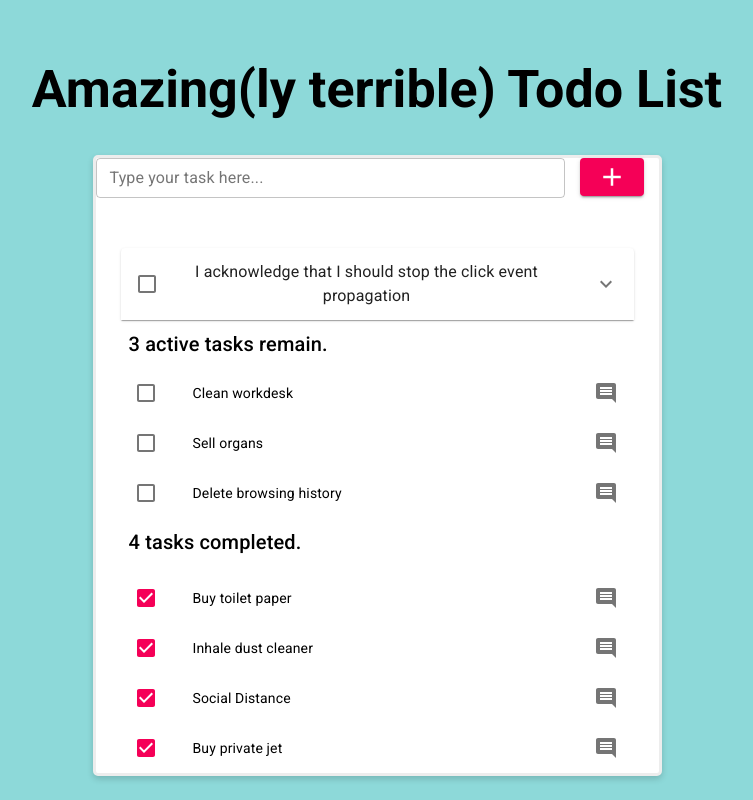
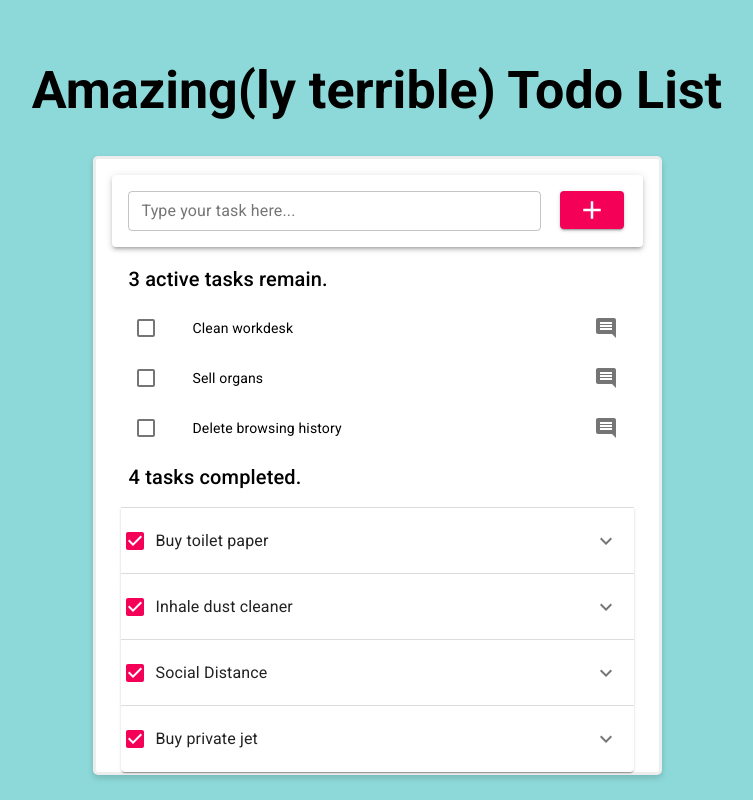
Before and after one commit to Aleksasgrodis/React-ToDo, a React (Create React App) app: page / in a window 1280 px wide. Shown: the whole page, without its empty margins (263-1016 px from the left). Built offline with nearby package versions, Linux system fonts and the light colour scheme.

Commit message:
more tinkering with Material UI, input field looking solid now. code is a mess but we'll get there.

```diff
--- a/src/App.js
+++ b/src/App.js
@@ -22,11 +22,12 @@ import Typography from "@material-ui/core/Typography";
 import { typography } from "@material-ui/system";
 import Box from "@material-ui/core/Box";
 import Grid from "@material-ui/core/Grid";
-import ExpandMoreIcon from '@material-ui/icons/ExpandMore';
-import FormControlLabel from '@material-ui/core/FormControlLabel';
-import ExpansionPanel from '@material-ui/core/ExpansionPanel';
-import ExpansionPanelSummary from '@material-ui/core/ExpansionPanelSummary';
-import ExpansionPanelDetails from '@material-ui/core/ExpansionPanelDetails';
+import ExpandMoreIcon from "@material-ui/icons/ExpandMore";
+import FormControlLabel from "@material-ui/core/FormControlLabel";
+import ExpansionPanel from "@material-ui/core/ExpansionPanel";
+import ExpansionPanelSummary from "@material-ui/core/ExpansionPanelSummary";
+import ExpansionPanelDetails from "@material-ui/core/ExpansionPanelDetails";
+import { Paper } from "@material-ui/core";
 
 function App() {
   const [todoList, setTodoList] = useState([
@@ -139,27 +140,67 @@ function App() {
   //       </li>
   //     ));
   // };
+  // const CompletedTasks = () => {
+  //   return todoList
+  //     .filter((task) => task.completed === true)
+  //     .sort((a, b) => b.date - a.date)
+  //     .map((task) => (
+  //       <ListItem key={task.id} dense button>
+  //         <ListItemIcon>
+  //           <Checkbox
+  //             edge="start"
+  //             checked={task.completed}
+  //             onChange={taskDone}
+  //             name={task.id}
+  //           />
+  //         </ListItemIcon>
+  //         <ListItemText primary={task.text} />
+  //         <ListItemSecondaryAction>
+  //           <IconButton edge="end" aria-label="comments">
+  //             <CommentIcon />
+  //           </IconButton>
+  //         </ListItemSecondaryAction>
+  //       </ListItem>
+  //     ));
+  // };
+
   const CompletedTasks = () => {
     return todoList
       .filter((task) => task.completed === true)
       .sort((a, b) => b.date - a.date)
       .map((task) => (
-        <ListItem key={task.id} dense button>
-          <ListItemIcon>
+        <ExpansionPanel>
+          <ExpansionPanelSummary
+            expandIcon={<ExpandMoreIcon />}
+            aria-label="Expand"
+            aria-controls="additional-actions1-content"
+            id="additional-actions1-header"
+          >
+            <FormControlLabel
+              aria-label="Acknowledge"
+              onClick={(event) => event.stopPropagation()}
+              onFocus={(event) => event.stopPropagation()}
+              control={
                 <Checkbox
                   edge="start"
                   checked={task.completed}
                   onChange={taskDone}
                   name={task.id}
                 />
-          </ListItemIcon>
-          <ListItemText primary={task.text} />
-          <ListItemSecondaryAction>
-            <IconButton edge="end" aria-label="comments">
-              <CommentIcon />
-            </IconButton>
-          </ListItemSecondaryAction>
-        </ListItem>
+              }
+              label={task.text}
+            />
+          </ExpansionPanelSummary>
+          <ExpansionPanelDetails>
+            {/* <Typography color="textSecondary">{task.note}</Typography> */}
+            <TextField fullWidth
+          id="outlined-helperText"
+          label="Note"
+          value={task.note}
+          variant="outlined"
+        />
+          </ExpansionPanelDetails>
+        </ExpansionPanel>
       ));
   };
 
@@ -217,7 +258,9 @@ function App() {
 
         <section className="todo-wrapper">
           <form onSubmit={addTodo}>
-            <Grid container>
+            <div className="input-wrapper">
+              <Paper elevation={3} style={{ margin: 16, padding: 16 }}>
+                <Grid container spacing={2}>
                   <Grid item xs={10}>
                     <TextField
                       id="outlined-basic"
@@ -242,34 +285,10 @@ function App() {
                     </Button>
                   </Grid>
                 </Grid>
-            <div className="input-wrapper"></div>
+              </Paper>
+            </div>
 
             <div className="todo-list">
-              <ExpansionPanel>
-                <ExpansionPanelSummary
-                  expandIcon={<ExpandMoreIcon />}
-                  aria-label="Expand"
-                  aria-controls="additional-actions1-content"
-                  id="additional-actions1-header"
-                >
-                  <FormControlLabel
-                    aria-label="Acknowledge"
-                    onClick={(event) => event.stopPropagation()}
-                    onFocus={(event) => event.stopPropagation()}
-                    control={<Checkbox />}
-                    label="I acknowledge that I should stop the click event propagation"
-                  />
-                </ExpansionPanelSummary>
-                <ExpansionPanelDetails>
-                  <Typography color="textSecondary">
-                    The click event of the nested action will propagate up and
-                    expand the panel unless you explicitly stop it.
-                  </Typography>
-                </ExpansionPanelDetails>
-              </ExpansionPanel>
-
-
-
               <ActiveCounter />
               <List className={classes.root}>
                 <ActiveTasks />
--- a/src/index.css
+++ b/src/index.css
@@ -24,11 +24,11 @@ code {
 
 }
 
-.todo-wrapper form .input-wrapper {
+/* .todo-wrapper form .input-wrapper {
   display: flex;
   flex-direction: row;
   margin: 25px;
-}
+} */
 
 /* .todo-wrapper form .input-wrapper input[type=text] {
   flex-grow: 3;
```
Lines whose indentation alone changed are shown as unchanged.
